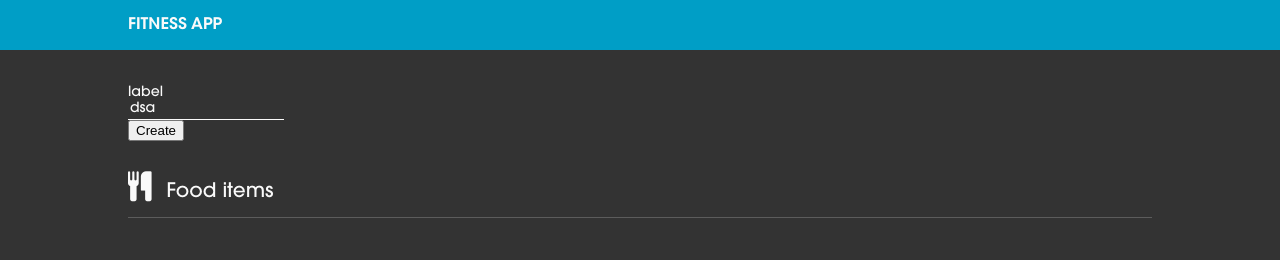
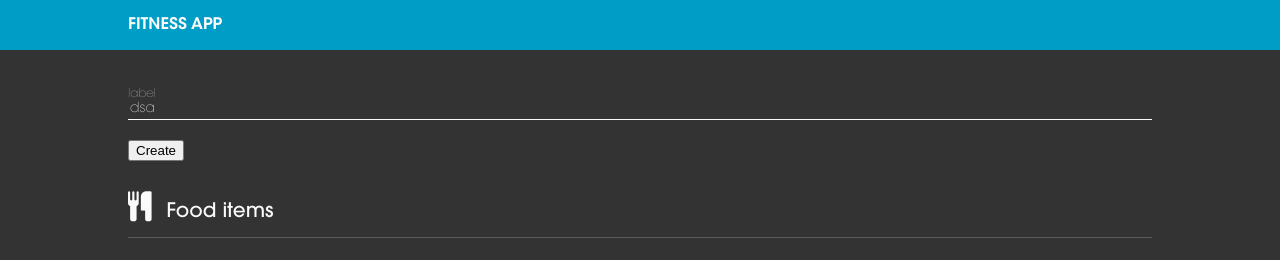
Before and after one commit to andre-araujo/fitness-app, a React app: page / in a window 1280 px wide. Built offline with nearby package versions, Linux system fonts and the light colour scheme.

Commit message:
issue #20 | update TextInput

```diff
--- a/src/components/common/TextInput/index.js
+++ b/src/components/common/TextInput/index.js
@@ -59,7 +59,7 @@ class TextInput extends Component {
             <div className="text-input">
                 <div className="text-input__content">
                     <label
-                        htmlFor={`#${name}`}
+                        htmlFor={name}
                         className={labelClassName}>
                         {label}
                     </label>
--- a/src/components/common/TextInput/styles.css
+++ b/src/components/common/TextInput/styles.css
@@ -1,5 +1,5 @@
 .text-input {
-    padding-top: 1.25rem;
+    padding: 1.25rem 0;
 }
 
 .text-input__content {
@@ -8,16 +8,18 @@
 
 .text-input__label {
     color: #fafafa;
-    font-family: AvantGardeMedium;
-    font-size: 0.875rem;
+    font-family: AvantGardeLight;
+    font-size: 0.75rem;
     left: 0;
+    opacity: 0.6;
     position: absolute;
     top: 0;
     transform: translateY(-100%);
-    transition: 0.2s top, 0.2s transform;
+    transition: 0.2s top, 0.2s transform, 0.2s font-size;
 }
 
 .text-input__label--empty {
+    font-size: 0.875rem;
     top: 50%;
     transform: translateY(-50%);
 }
@@ -28,7 +30,8 @@
     border-bottom: 1px solid #fafafa;
     box-shadow: none;
     color: #fafafa;
-    font-family: AvantGardeMedium;
+    font-family: AvantGardeLight;
     font-size: 0.875rem;
     outline: none;
+    width: 100%;
 }
```
